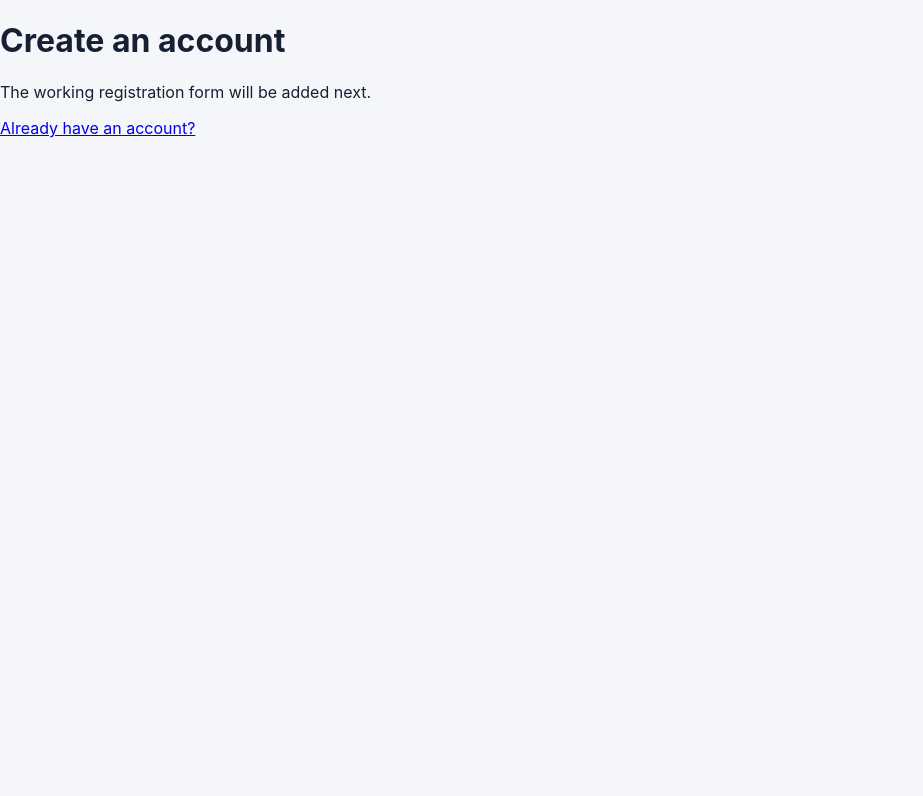
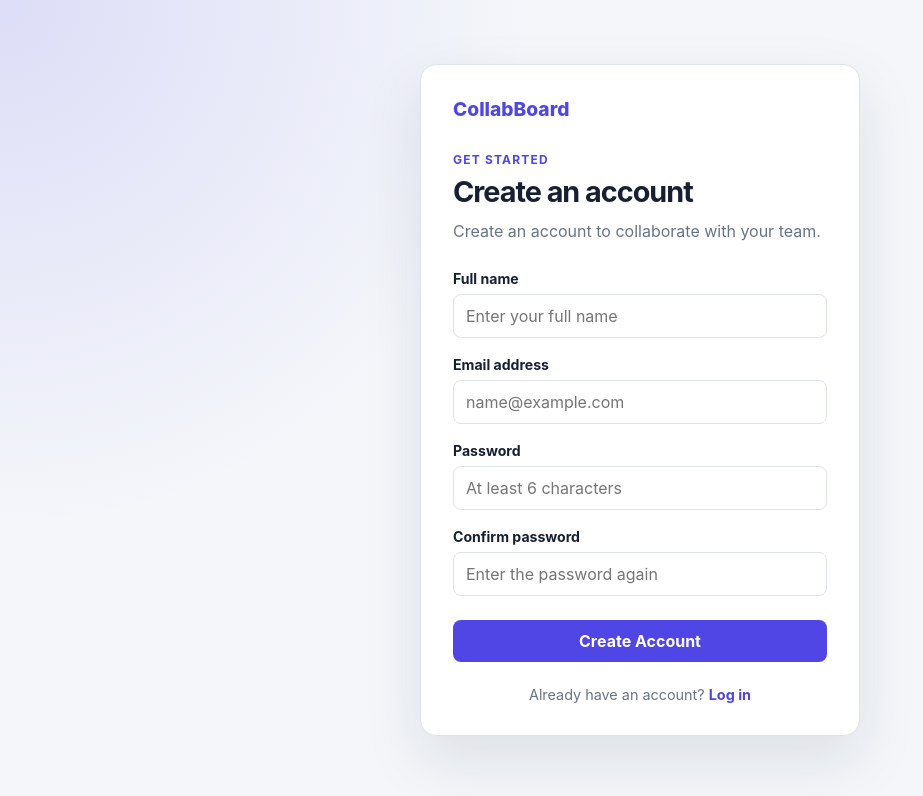
Before and after one commit to SanukaWaravita/collaboard, a React (Vite) app in the folder client/: page /register in a window 1280 px wide. Shown: the top 796 px of the page, without its empty margins (0-923 px from the left). Built offline with nearby package versions, Linux system fonts and the light colour scheme.

Commit message:
feat: build mock authentication forms

```diff
--- a/client/src/index.css
+++ b/client/src/index.css
@@ -360,3 +360,102 @@ select:focus-visible {
   gap: 10px;
   margin-top: 24px;
 }
+.auth-page {
+  display: grid;
+  min-height: 100vh;
+  place-items: center;
+  padding: 24px;
+  background:
+    radial-gradient(circle at top left, rgb(79 70 229 / 14%), transparent 35%),
+    #f4f6fa;
+}
+
+.auth-card {
+  width: min(440px, 100%);
+  padding: 32px;
+  border: 1px solid var(--border);
+  border-radius: 16px;
+  background: var(--surface);
+  box-shadow: 0 24px 60px rgb(23 32 51 / 10%);
+}
+
+.auth-card__brand {
+  margin-bottom: 30px;
+  color: var(--primary);
+  font-size: 1.2rem;
+  font-weight: 800;
+}
+
+.auth-card__header {
+  margin-bottom: 26px;
+}
+
+.auth-card__header h1 {
+  margin: 4px 0 10px;
+  font-size: 1.8rem;
+  letter-spacing: -0.035em;
+}
+
+.auth-card__header p {
+  margin: 0;
+  color: var(--text-muted);
+  line-height: 1.55;
+}
+
+.auth-card__eyebrow {
+  color: var(--primary) !important;
+  font-size: 0.75rem;
+  font-weight: 700;
+  letter-spacing: 0.1em;
+  text-transform: uppercase;
+}
+
+.auth-form__field {
+  display: grid;
+  gap: 7px;
+  margin-bottom: 18px;
+}
+
+.auth-form__field label {
+  font-size: 0.88rem;
+  font-weight: 700;
+}
+
+.auth-form__field input {
+  width: 100%;
+  border: 1px solid var(--border);
+  border-radius: 8px;
+  padding: 11px 12px;
+  color: var(--text);
+  background: #ffffff;
+}
+
+.auth-form__submit {
+  width: 100%;
+  margin-top: 6px;
+}
+
+.auth-form__error {
+  border-radius: 8px;
+  padding: 10px 12px;
+  color: #991b1b;
+  background: #fee2e2;
+  font-size: 0.88rem;
+}
+
+.auth-card__footer {
+  margin: 24px 0 0;
+  color: var(--text-muted);
+  text-align: center;
+  font-size: 0.9rem;
+}
+
+.auth-card a {
+  color: var(--primary);
+  font-weight: 700;
+  text-decoration: none;
+}
+
+.auth-card a:hover {
+  text-decoration: underline;
+}
--- a/client/src/pages/LoginPage.jsx
+++ b/client/src/pages/LoginPage.jsx
@@ -1,11 +1,65 @@
-import { Link } from "react-router";
+import { Link, useNavigate } from "react-router";
 
 function LoginPage() {
+  const navigate = useNavigate();
+
+  function handleSubmit(event) {
+    event.preventDefault();
+
+    // Temporary M1 behaviour. Real authentication will be added in M2.
+    navigate("/boards");
+  }
+
   return (
-    <main className="placeholder-page">
-      <h1>Log in to CollabBoard</h1>
-      <p>The working login form will be added next.</p>
-      <Link to="/register">Create an account</Link>
+    <main className="auth-page">
+      <section className="auth-card">
+        <div className="auth-card__brand">CollabBoard</div>
+
+        <header className="auth-card__header">
+          <p className="auth-card__eyebrow">Welcome back</p>
+          <h1>Log in to your account</h1>
+          <p>Continue managing your team’s boards and tasks.</p>
+        </header>
+
+        <form className="auth-form" onSubmit={handleSubmit}>
+          <div className="auth-form__field">
+            <label htmlFor="login-email">Email address</label>
+            <input
+              id="login-email"
+              name="email"
+              type="email"
+              placeholder="name@example.com"
+              autoComplete="email"
+              required
+            />
+          </div>
+
+          <div className="auth-form__field">
+            <label htmlFor="login-password">Password</label>
+            <input
+              id="login-password"
+              name="password"
+              type="password"
+              placeholder="Enter your password"
+              autoComplete="current-password"
+              minLength="6"
+              required
+            />
+          </div>
+
+          <button
+            type="submit"
+            className="button button--primary auth-form__submit"
+          >
+            Log In
+          </button>
+        </form>
+
+        <p className="auth-card__footer">
+          Don&apos;t have an account?{" "}
+          <Link to="/register">Create an account</Link>
+        </p>
+      </section>
     </main>
   );
 }
--- a/client/src/pages/RegisterPage.jsx
+++ b/client/src/pages/RegisterPage.jsx
@@ -1,11 +1,110 @@
-import { Link } from "react-router";
+import { useState } from "react";
+import { Link, useNavigate } from "react-router";
 
 function RegisterPage() {
+  const navigate = useNavigate();
+  const [error, setError] = useState("");
+
+  function handleSubmit(event) {
+    event.preventDefault();
+
+    const formData = new FormData(event.currentTarget);
+    const password = formData.get("password");
+    const confirmPassword = formData.get("confirmPassword");
+
+    if (password !== confirmPassword) {
+      setError("The passwords do not match.");
+      return;
+    }
+
+    setError("");
+
+    // Temporary M1 behaviour. Account creation will use the API in M2.
+    navigate("/boards");
+  }
+
   return (
-    <main className="placeholder-page">
-      <h1>Create an account</h1>
-      <p>The working registration form will be added next.</p>
-      <Link to="/login">Already have an account?</Link>
+    <main className="auth-page">
+      <section className="auth-card">
+        <div className="auth-card__brand">CollabBoard</div>
+
+        <header className="auth-card__header">
+          <p className="auth-card__eyebrow">Get started</p>
+          <h1>Create an account</h1>
+          <p>Create an account to collaborate with your team.</p>
+        </header>
+
+        <form className="auth-form" onSubmit={handleSubmit}>
+          <div className="auth-form__field">
+            <label htmlFor="register-name">Full name</label>
+            <input
+              id="register-name"
+              name="name"
+              type="text"
+              placeholder="Enter your full name"
+              autoComplete="name"
+              required
+            />
+          </div>
+
+          <div className="auth-form__field">
+            <label htmlFor="register-email">Email address</label>
+            <input
+              id="register-email"
+              name="email"
+              type="email"
+              placeholder="name@example.com"
+              autoComplete="email"
+              required
+            />
+          </div>
+
+          <div className="auth-form__field">
+            <label htmlFor="register-password">Password</label>
+            <input
+              id="register-password"
+              name="password"
+              type="password"
+              placeholder="At least 6 characters"
+              autoComplete="new-password"
+              minLength="6"
+              required
+            />
+          </div>
+
+          <div className="auth-form__field">
+            <label htmlFor="register-confirm-password">
+              Confirm password
+            </label>
+            <input
+              id="register-confirm-password"
+              name="confirmPassword"
+              type="password"
+              placeholder="Enter the password again"
+              autoComplete="new-password"
+              minLength="6"
+              required
+            />
+          </div>
+
+          {error && (
+            <p className="auth-form__error" role="alert">
+              {error}
+            </p>
+          )}
+
+          <button
+            type="submit"
+            className="button button--primary auth-form__submit"
+          >
+            Create Account
+          </button>
+        </form>
+
+        <p className="auth-card__footer">
+          Already have an account? <Link to="/login">Log in</Link>
+        </p>
+      </section>
     </main>
   );
 }
```
